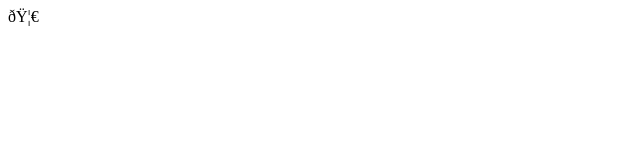
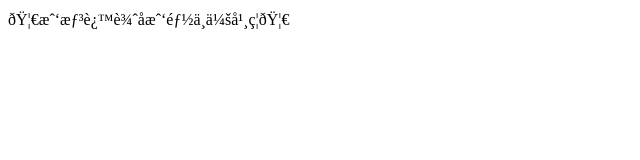
Before and after one commit to Axun/75hk, a plain HTML site: page index.html in a window 1280 px wide. Shown: the whole page, without its empty margins (0-640 px from the left). Drawn offline with Linux system fonts and the light colour scheme.

Commit message:
Update index.html

```diff
--- a/index.html
+++ b/index.html
@@ -2,9 +2,9 @@
 <html>
 <head>
     <title>我想这辈子我都不会幸福</title>
-    <meta name="Content-Type" charset=utf-8">
+    <meta charset=utf-8">
 </head>
 <body>
-    🦀
+    🦀我想这辈子我都不会幸福🦀
 </body>
 </html>
```
